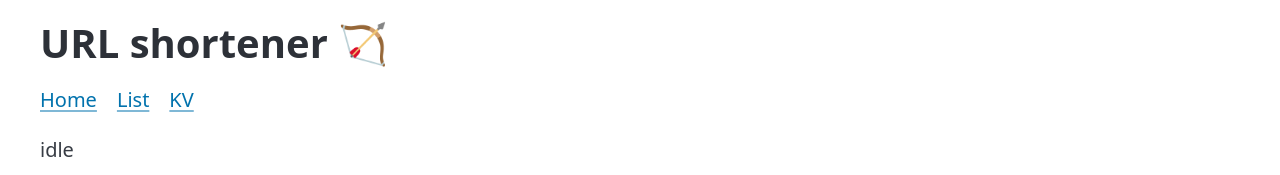
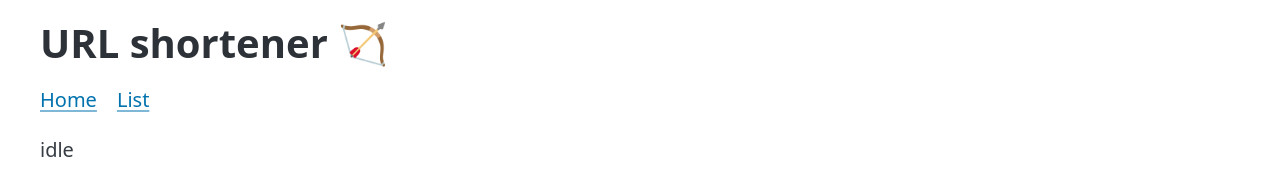
Before and after one commit to LearnSvelte/try1, a SvelteKit app: page / in a window 1280 px wide. Shown: the top 175 px of the page. Built offline with nearby package versions, Linux system fonts and the light colour scheme.

Commit message:
fix: try fix slug

```diff
--- a/src/routes/+layout.svelte
+++ b/src/routes/+layout.svelte
@@ -11,7 +11,6 @@
     <nav>
       <a href="/">Home</a>
       <a href="/list">List</a>
-      <a href="/kv">KV</a>
     </nav>
   </header>
 
--- a/src/routes/[slug]/+page.server.ts
+++ b/src/routes/[slug]/+page.server.ts
@@ -15,10 +15,8 @@ export const load: PageServerLoad = async ({ params, platform, request, fetch })
   let url
   let urlError: string = ''
 
-  const { get } = platform?.env.BINDING_NAME
-
   try {
-    url = await get(key, 'text')
+    url = await platform?.env.BINDING_NAME.get(key, 'text')
 
     console.log('url:', url)
   }
```
